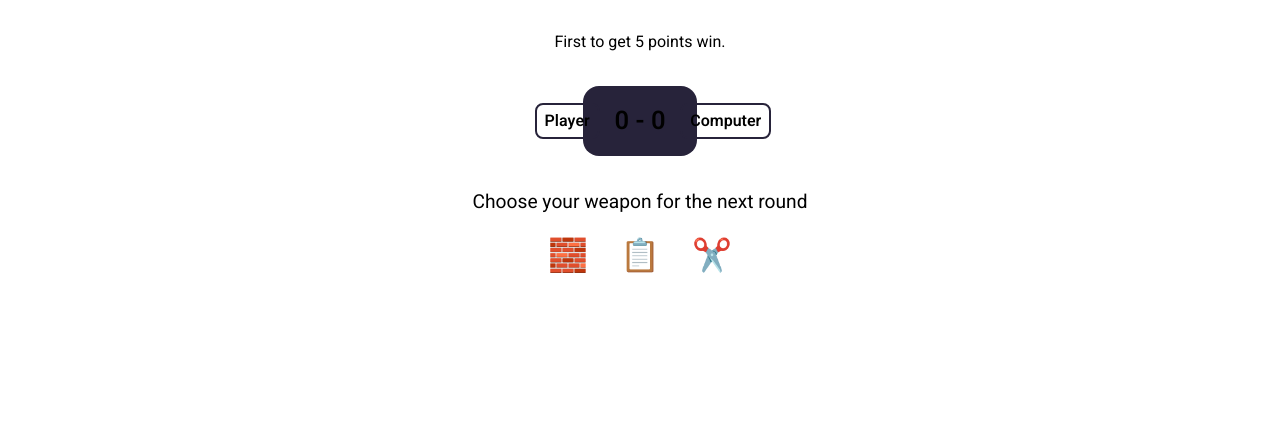
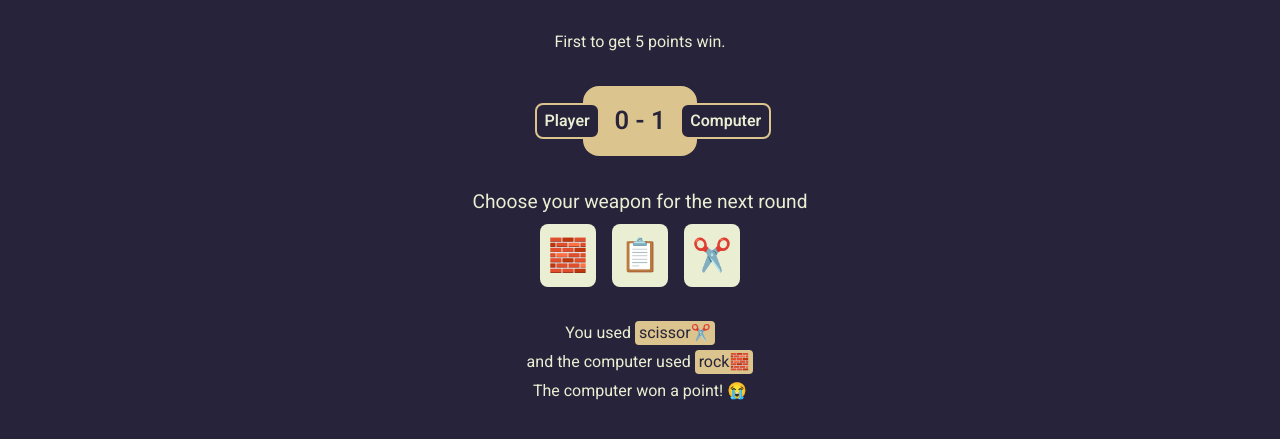
Before and after one commit to BenyaminMN/rock-paper-scissors, a plain HTML site: page index.html in a window 1280 px wide. Both pictures are taken after a click on the button "✂️". Shown: the part 105-544 px from the top of the page. Drawn offline with Linux system fonts and the light colour scheme.

Commit message:
Fixing some typos

```diff
--- a/assets/css/style.css
+++ b/assets/css/style.css
@@ -11,8 +11,8 @@
 
 :root {
     --clr-gold: #DCC48E;
-    --clr-gold: #EAEFD3;
-    --clr-gold: #27233A;
+    --clr-beige: #EAEFD3;
+    --clr-purple: #27233A;
 }
 
 body {
--- a/assets/js/script.js
+++ b/assets/js/script.js
@@ -5,7 +5,7 @@ let instructions = document.querySelector("#instructions");
 let containerPointsUser = document.querySelector("#points-user");
 let containerPointsPC = document.querySelector("#points-computer");
 let message = document.querySelector("#message");
-let containerWinPoint= document.querySelector("#win-point");
+let containerWinPoint = document.querySelector("#win-point");
 let chooseWeapon = document.querySelector("#choose-weapon");
 
 let containerChoiceUser = document.querySelector("#choice-user");
@@ -26,11 +26,11 @@ function startTurn(e) {
     // scissor => 2
 
     if(choicePC === 0) {
-        choicePC = "rock🧱"
+        choicePC = "rock🧱";
     } else if (choicePC === 1) {
-        choicePC = "paper📋"
+        choicePC = "paper📋";
     } else if (choicePC === 2) {
-        choicePC = "scissor✂️"
+        choicePC = "scissor✂️";
     }
 
     // rock wins over scissor
@@ -39,15 +39,15 @@ function startTurn(e) {
     // if you choose the same as the computer it is a draw
 
     if (
-        (choiceUser === "rock🧱" && choicePC === "scissor✂️")
-        (choiceUser === "scissor✂️" && choicePC === "paper📋")
+        (choiceUser === "rock🧱" && choicePC === "scissor✂️") ||
+        (choiceUser === "scissor✂️" && choicePC === "paper📋") ||
         (choiceUser === "paper📋" && choicePC === "rock🧱")
     ) {
         winUser();
     } else if (
-        (choiceUser === "rock🧱" && choicePC === "scissor✂️")
-        (choiceUser === "scissor✂️" && choicePC === "paper📋")
-        (choiceUser === "paper📋" && choicePC === "rock🧱")
+        (choicePC === "rock🧱" && choiceUser === "scissor✂️") ||
+        (choicePC === "scissor✂️" && choiceUser === "paper📋") ||
+        (choicePC === "paper📋" && choiceUser === "rock🧱")
     ) {
         winPC();
     } else {
@@ -58,7 +58,7 @@ function startTurn(e) {
     containerChoiceUser.innerText = choiceUser;
     containerChoicePC.innerText = choicePC;
 
-    if (pointsUser === 5) {
+    if (pointsUser === 5 || pointsPC === 5) {
 
         if (pointsUser === 5) {
             instructions.innerText = "🔥 You won! 🔥"
@@ -82,7 +82,7 @@ function winUser() {
 
 function winPC() {
     pointsPC++;
-    containerPointsPC.innerText = pointsUser;
+    containerPointsPC.innerText = pointsPC;
     containerWinPoint.innerText = "The computer won a point! 😭"
 }
 
@@ -98,8 +98,8 @@ function restartGame() {
     pointsUser = 0;
     pointsPC = 0;
 
-    containerPointsUser = pointsUser;
-    containerPointsPC = pointsPC;
+    containerPointsUser.innerText = pointsUser;
+    containerPointsPC.innerText = pointsPC;
 
     instructions.innerText = "First to get 5 points wins."
 }
```
